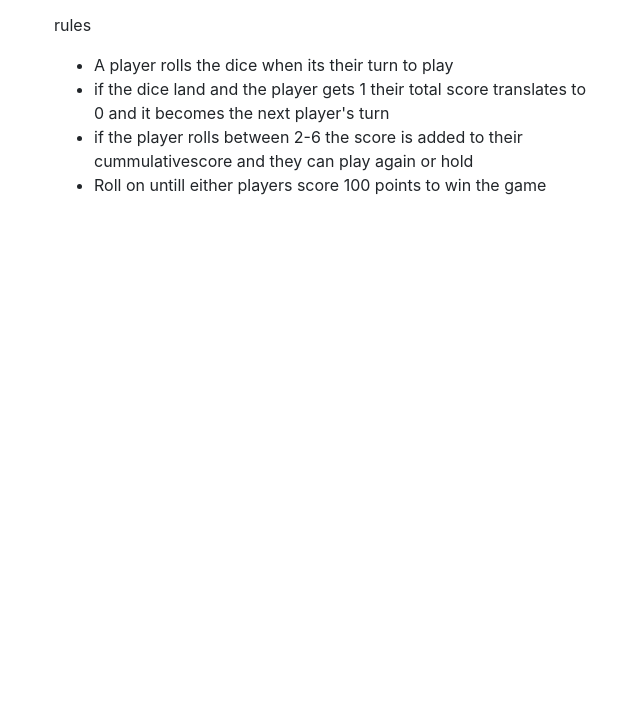
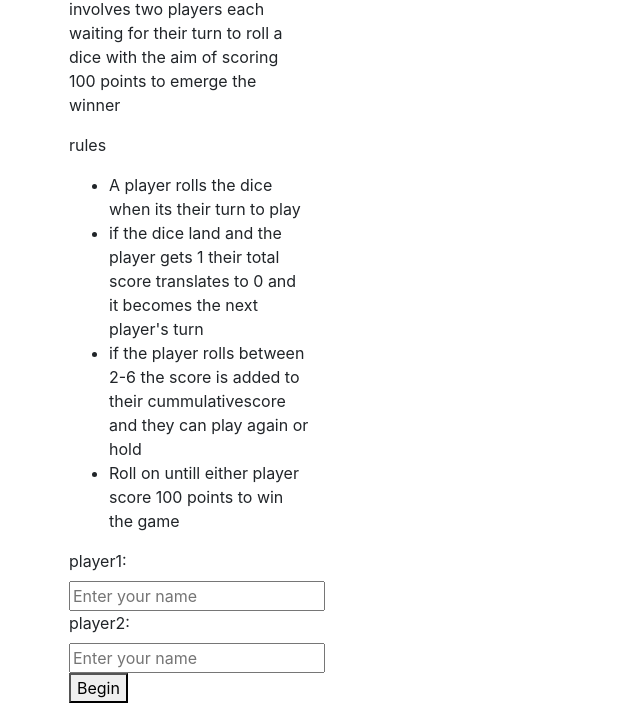
Before and after one commit to tomorenge/pig-dice-game, a plain HTML site: page index.html in a window 1280 px wide. Shown: the part 155-858 px from the top of the page, without its empty margins (31-671 px from the left). Before the commit the page ends 800 px from the top, so only its background shows below. Drawn offline with nearby package versions, Linux system fonts and the light colour scheme.

Commit message:
added form for players to enter their names

```diff
--- a/index.html
+++ b/index.html
@@ -14,6 +14,7 @@
     <div class="container">
       <div class="row">
         <div class="col-md-6">
+        <div class="col-md-6">
       <h1>PIG DICE GAME</h1>
       <div id="rules">Rules of the game</div>
       <p>This is a game of chance that involves two players each waiting for their turn to roll a dice with the aim of scoring 100 points to emerge the winner</p>
@@ -22,9 +23,22 @@
         <li>A player rolls the dice when its their turn to play</li>
         <li>if the dice land and the player gets 1 their total score translates to 0 and it becomes the next player's turn</li>
         <li>if the player rolls between 2-6 the score is added to their cummulativescore and they can play again or hold</li>
-        <li>Roll on untill either players score 100 points to win the game</li>
+        <li>Roll on untill either player score 100 points to win the game</li>
       </ul>
+      <form>
+        <label for="player">player1:</label>
+        <input type="text" name="player" placeholder="Enter your name">
+        <br>
+        <label for="player0">player2:</label>
+        <input type="text" name="player2" placeholder="Enter your name">
+        <br>
+        <button type="button" name="button" value="submit" id="btn" class="btn-default">Begin</button>
+      </button>
+
+
 
 
   </body>
+  <script   src="https://code.jquery.com/jquery-3.3.1.min.js" integrity="sha256-FgpCb/KJQlLNfOu91ta32o/NMZxltwRo8QtmkMRdAu8=" crossorigin="anonymous"></script>
+  <script src="js/scripts.js"></script>
 </html>
```
